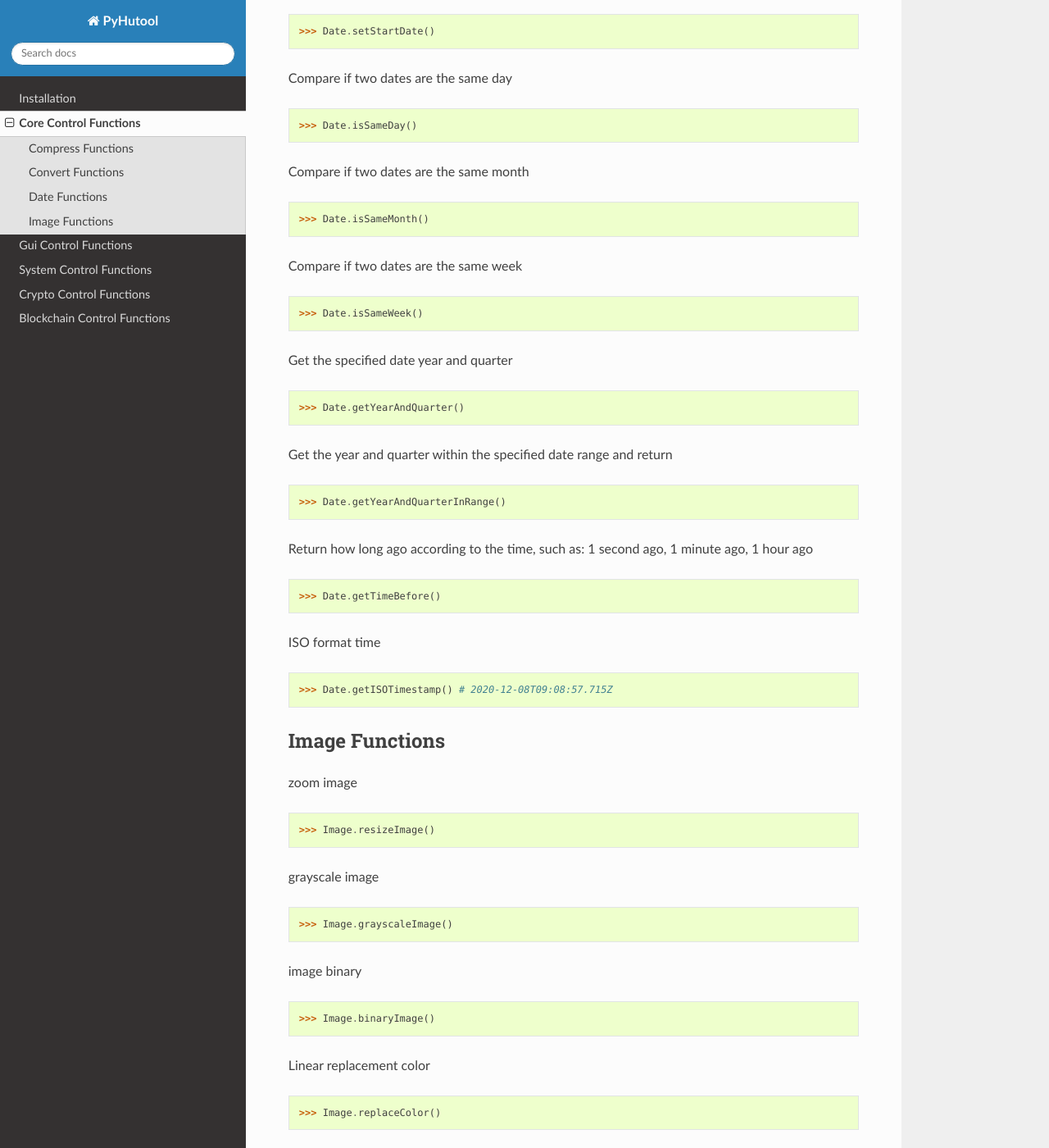
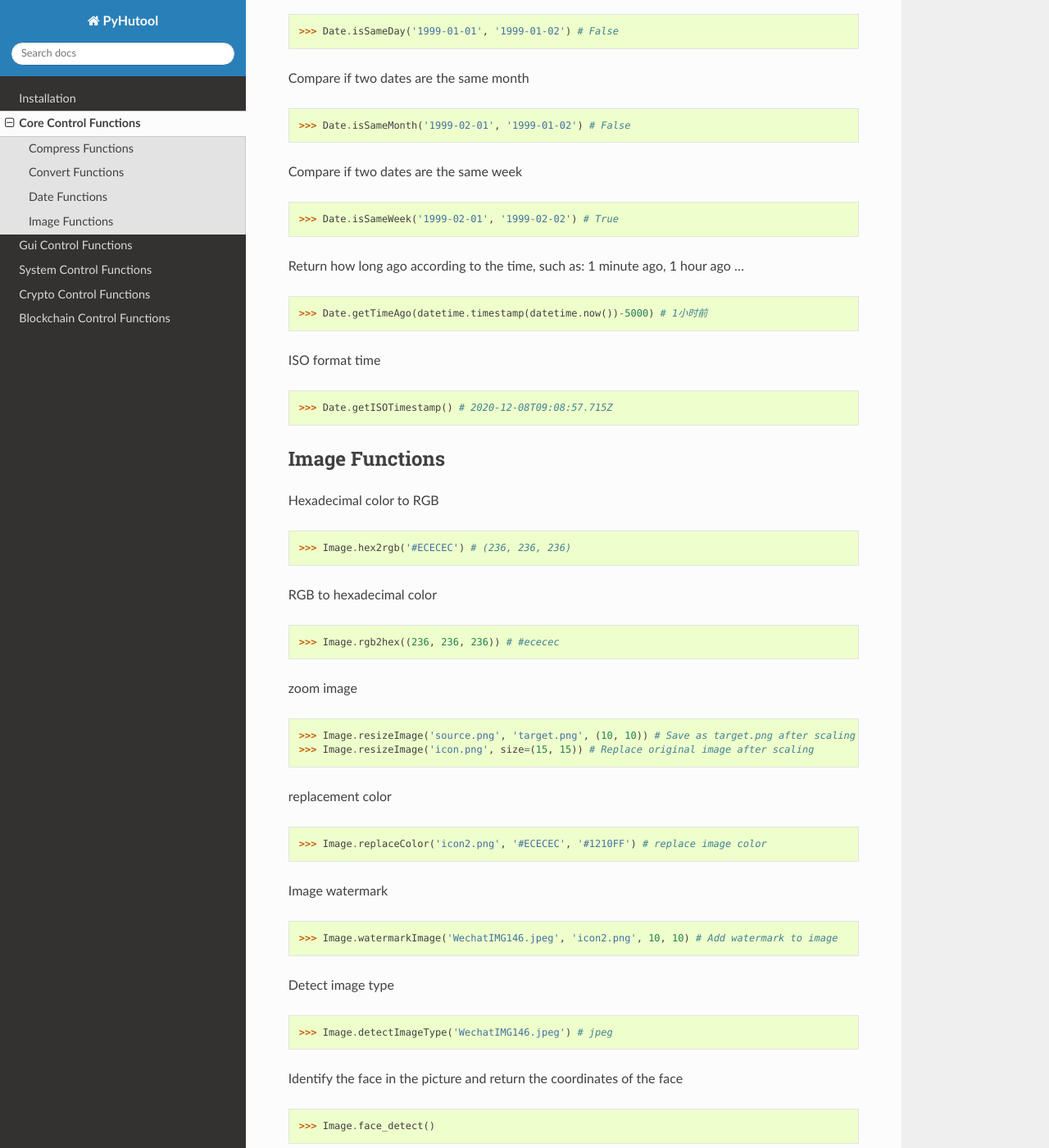
Before and after one commit to KAY53N/PyHutool, a Sphinx documentation site: the page built from docs/core.rst, in a window 1280 px wide and 1400 px high, scrolled down 1689 px. Shown: the whole window at 82% size. Built offline with Sphinx 7.4.7 and the Read the Docs theme 2.0.0, drawn with Linux system fonts in a browser that asks for light colours; some of the changed text lies outside the part shown.

Commit message:
回归测试

```diff
--- a/docs/core.rst
+++ b/docs/core.rst
@@ -76,50 +76,33 @@ Calculate the age of a specified birthday in a certain year
 
 .. code:: python
 
-    >>> Date.getAge()
-
-Modify the start time of the current week for a given date
-
-.. code:: python
-
-    >>> Date.setStartDate()
+    >>> Date.getAgeByBirthday('1999-01-01') # 23
 
 
 Compare if two dates are the same day
 
 .. code:: python
 
-    >>> Date.isSameDay()
+    >>> Date.isSameDay('1999-01-01', '1999-01-02') # False
 
 Compare if two dates are the same month
 
 .. code:: python
 
-    >>> Date.isSameMonth()
+    >>> Date.isSameMonth('1999-02-01', '1999-01-02') # False
 
 Compare if two dates are the same week
 
 .. code:: python
 
-    >>> Date.isSameWeek()
+    >>> Date.isSameWeek('1999-02-01', '1999-02-02') # True
 
-Get the specified date year and quarter
+
+Return how long ago according to the time, such as: 1 minute ago, 1 hour ago ...
 
 .. code:: python
 
-    >>> Date.getYearAndQuarter()
-
-Get the year and quarter within the specified date range and return
-
-.. code:: python
-
-    >>> Date.getYearAndQuarterInRange()
-
-Return how long ago according to the time, such as: 1 second ago, 1 minute ago, 1 hour ago
-
-.. code:: python
-
-    >>> Date.getTimeBefore()
+    >>> Date.getTimeAgo(datetime.timestamp(datetime.now())-5000) # 1小时前
 
 ISO format time
 
@@ -128,65 +111,50 @@ ISO format time
     >>> Date.getISOTimestamp() # 2020-12-08T09:08:57.715Z
 
 
-
 Image Functions
 ===============
+
+Hexadecimal color to RGB
+
+.. code:: python
+
+    >>> Image.hex2rgb('#ECECEC') # (236, 236, 236)
+
+
+RGB to hexadecimal color
+
+.. code:: python
+
+    >>> Image.rgb2hex((236, 236, 236)) # #ececec
+
 
 zoom image
 
 .. code:: python
 
-    >>> Image.resizeImage()
+    >>> Image.resizeImage('source.png', 'target.png', (10, 10)) # Save as target.png after scaling
+    >>> Image.resizeImage('icon.png', size=(15, 15)) # Replace original image after scaling
 
 
-grayscale image
+replacement color
 
 .. code:: python
 
-    >>> Image.grayscaleImage()
+    >>> Image.replaceColor('icon2.png', '#ECECEC', '#1210FF') # replace image color
 
-image binary
-
-.. code:: python
-
-    >>> Image.binaryImage()
-
-Linear replacement color
-
-.. code:: python
-
-    >>> Image.replaceColor()
-
-
-Gaussian replacement replaces image color
-
-.. code:: python
-
-    >>> Image.replaceColorGaussian()
-
-Mean replace image color
-
-.. code:: python
-
-    >>> Image.replaceColorMean()
 
 Image watermark
 
 .. code:: python
 
-    >>> Image.watermarkImage()
+    >>> Image.watermarkImage('WechatIMG146.jpeg', 'icon2.png', 10, 10) # Add watermark to image
 
 Detect image type
 
 .. code:: python
 
-    >>> Image.detectImageType()
+    >>> Image.detectImageType('WechatIMG146.jpeg') # jpeg
 
-Detect image MIME type
-
-.. code:: python
-
-    >>> Image.detectImageMIME()
 
 Identify the face in the picture and return the coordinates of the face
 
--- a/docs/install.rst
+++ b/docs/install.rst
@@ -28,9 +28,9 @@ On macOS and Linux, you need to run ``python3``:
 
     ``python3 -m pip install pyhutool``
 
-If you are running El Capitan and have problems installing pyobjc try:
+If you are running El Capitan and have problems installing pyhutool try:
 
-    ``MACOSX_DEPLOYMENT_TARGET=10.11 pip install pyobjc``
+    ``MACOSX_DEPLOYMENT_TARGET=10.11 pip install pyhutool``
 
 Linux
 =====
```
Also changed, not shown: other parts of docs/core.rst (+2 -2 lines), docs/gui.rst (+8 -13 lines), docs/system.rst (+5 -12 lines), requirements.txt (added, +20 -0 lines), 7 other files.
